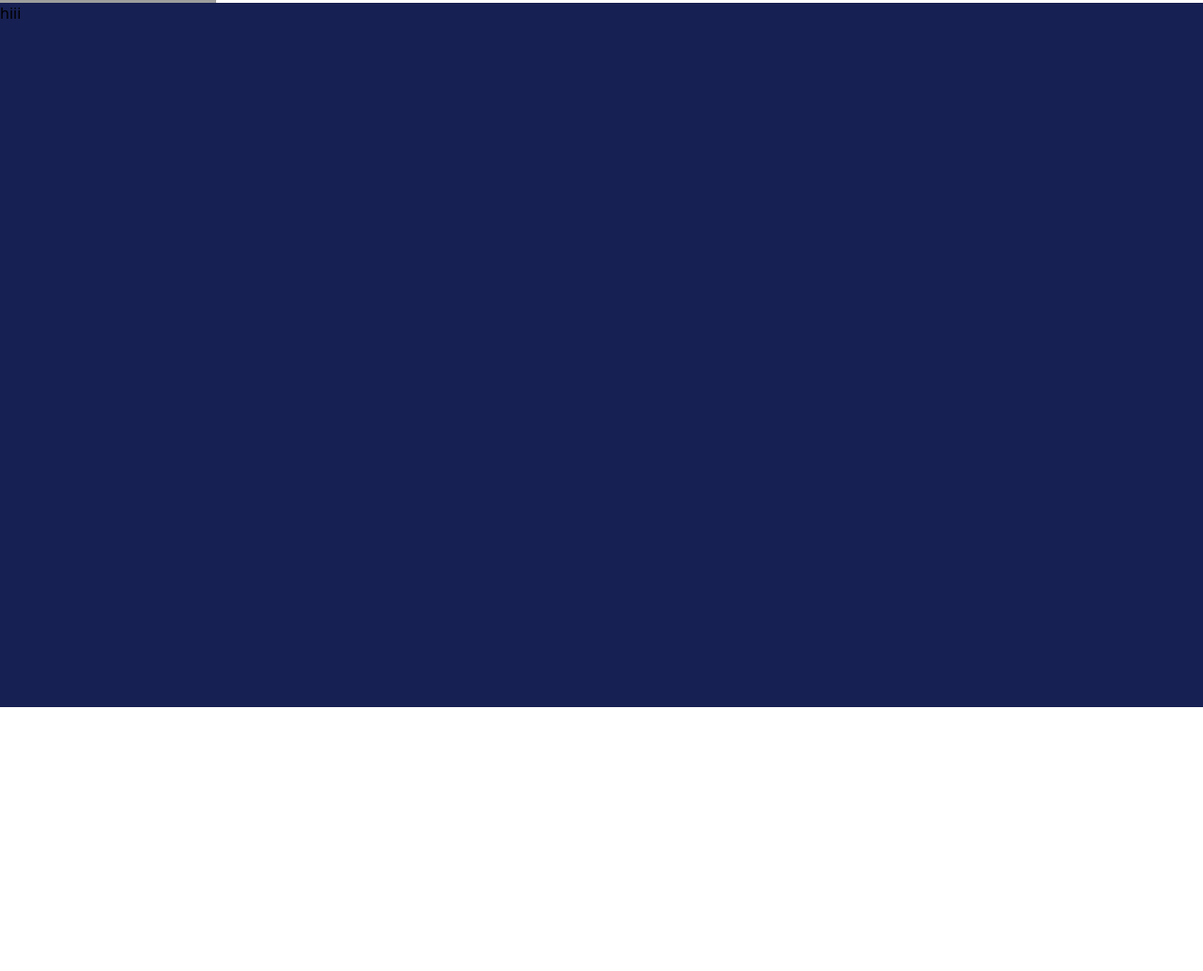
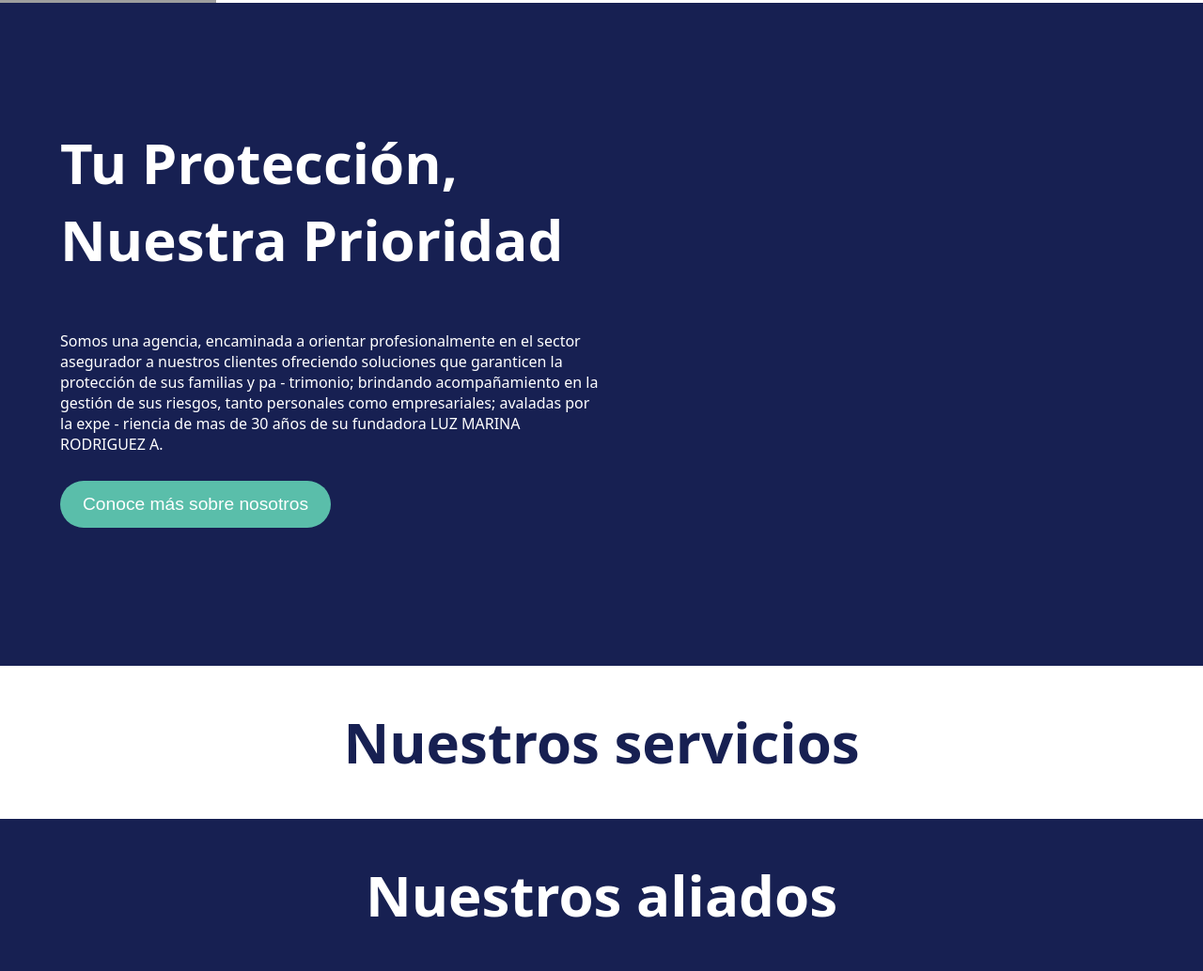
Before and after one commit to KANG-27/ProtecSeguros, an Astro site: page / in a window 1280 px wide. Shown: the part 170-1204 px from the top of the page at 94% size. Before the commit the page ends 923 px from the top, so only its background shows below. Built offline with nearby package versions, Linux system fonts and the light colour scheme; Astro itself is replaced by a stand-in of ours; grey boxes are pictures that could not be loaded.

Commit message:
cambios pagina principal conocer mas y el creacion de  nuevo modelo para los servicios

```diff
--- a/src/components/Header.astro
+++ b/src/components/Header.astro
@@ -172,8 +172,6 @@ import NavMobile from "./NavMobile.astro";
 
 
 <style>
-
-
     .content-contact{
         display: block;
     }
@@ -235,6 +233,7 @@ import NavMobile from "./NavMobile.astro";
         width: 100%;
         height: 50px;
         border-radius: 30px;
+        cursor: pointer;
     }
     .modal-payment {
         top: 130%;
--- a/src/pages/index.astro
+++ b/src/pages/index.astro
@@ -2,10 +2,6 @@
 import Layout from '../layouts/Layout.astro';
 import Card from '../components/Card.astro';
 import Header from '../components/Header.astro';
-
-
-
-
 
 ---
 
@@ -13,21 +9,110 @@ import Header from '../components/Header.astro';
 	<main>
 		<Header/>
 		<div class="nosotros">
-			<span>hiii</span>
+			<h1 class="title">Tu Protección, Nuestra Prioridad</h1>
+			<p class="description">Somos una agencia, encaminada a orientar profesionalmente en el sector asegurador a nuestros clientes ofreciendo soluciones que garanticen la protección de sus familias y pa - trimonio; brindando acompañamiento en la gestión de sus riesgos, tanto personales como empresariales; avaladas por la expe - riencia de mas de 30 años de su fundadora LUZ MARINA RODRIGUEZ A.</p>
+			<div class="content-contact">
+                <button class="button-contact-more">Conoce más sobre nosotros</button>
+            </div>
+		</div>
+		<div class="servicios">
+			<h1 class="title">Nuestros servicios</h1>
+			<div class="content-services">
+				<div class="service-card">
+
+				</div>
+
+			</div>
+
+		</div>
+		<div class="aliados">
+			<h1 class="title">Nuestros aliados</h1>
+			<div class="content-aliados">
+
+			</div>
+
+
 		</div>
 
 	</main>
 </Layout>
 
 <style>
+
+	.content-services{
+		display: grid;
+        grid-template-columns: repeat(3, 1fr);
+
+	}
+
+	.service-card{
+
+	}
+	.button-contact-more{
+        font-size: larger;
+        color: white;
+        border: 0;
+        background-color: #5ABEAA;
+        width: 50%;
+        height: 50px;
+        border-radius: 30px;
+		margin-top: 2%;
+        margin-bottom: 10%;
+		cursor: pointer;
+    }
 	body{
 		margin: 0;
 	}
+	.title{
+		font-size: 60px;
+		/* width: 70%; */
+	}
 
 	.nosotros{
+		padding-left: 5%;
+		padding-right: 50%;
+		display: flex;
+		flex-direction: column;
+		justify-content: center;
 		background-color: #172052;
+		color: white;
+		height: auto;
+		padding-top: 7%;
+		padding-bottom: 7%;
 
-		height: 750px;
+	}
+	.servicios {
+		color: #172052;
+		display: flex;
+		justify-content: center;
+	}
+	.aliados{
+		display: flex;
+		justify-content: center;
+		background-color: #172052;
+        color: white;
+
+	}
+	.content-aliados{
+
 	}
 
+	@media (max-width: 768px) {
+        .title{
+            font-size: 24px;
+        }
+        .description{
+            font-size: 12px;
+        }
+		.nosotros{
+			text-align: center;
+			padding-right: 5%;
+		}
+		.button-contact-more{
+			font-size: 15px;
+		}
+
+
+    }
+
 </style>
```
Also changed, not shown: src/content/services/personas/prtotec-vida.md (added, +17 -0 lines).
